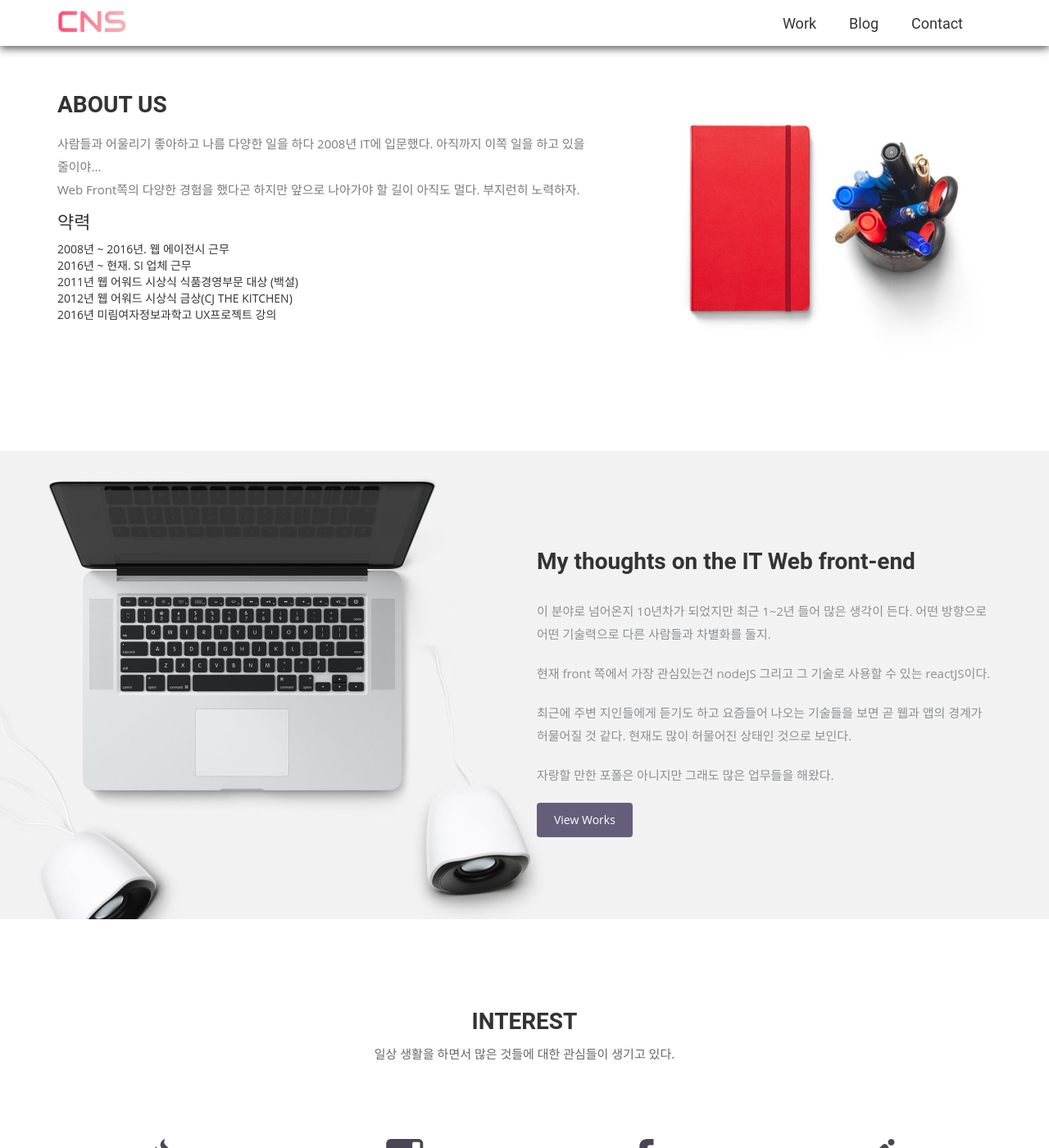
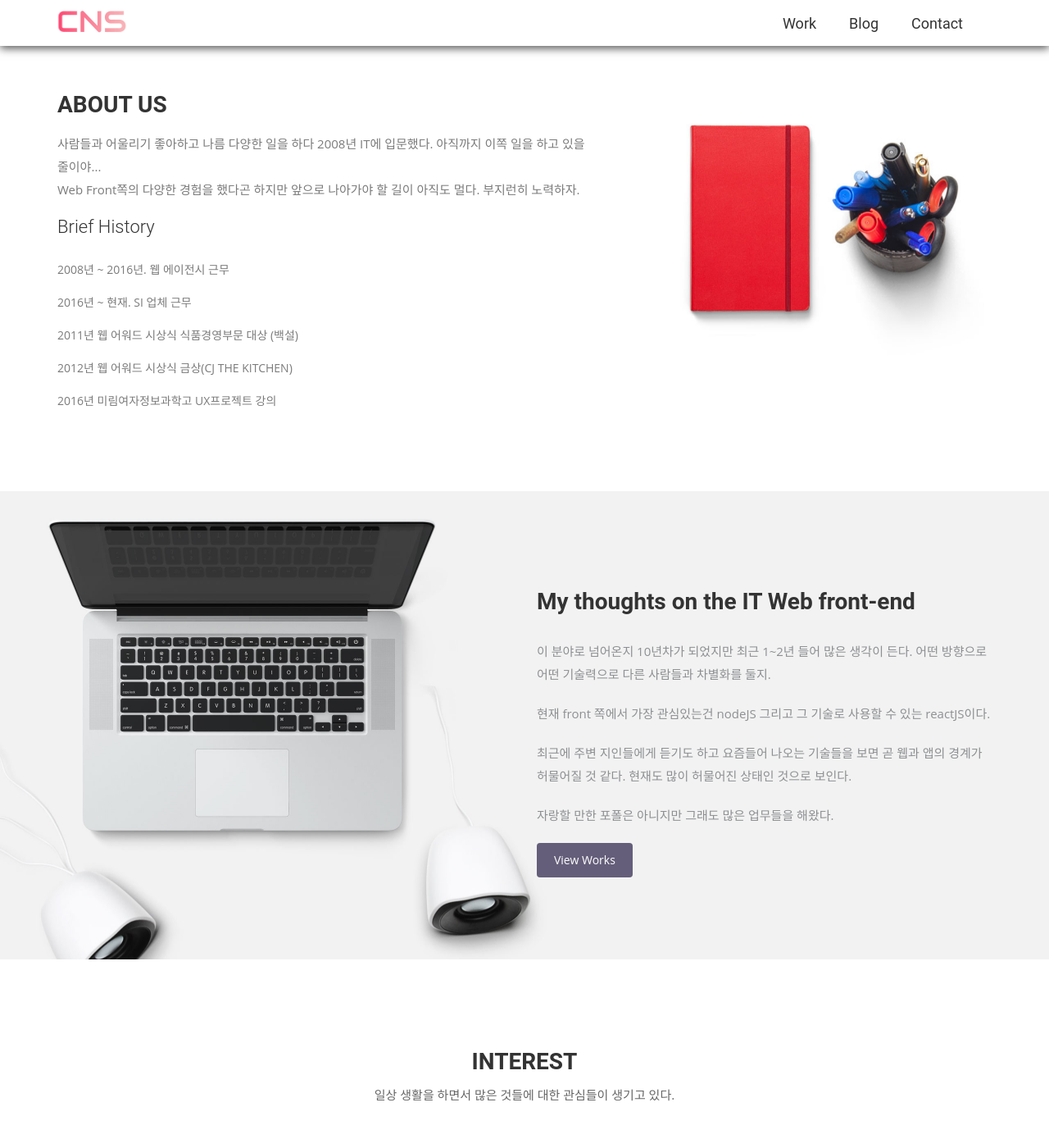
Before and after one commit to ldc84/.github.io, a Jekyll site: the page built from index.html, in a window 1280 px wide and 1400 px high, scrolled down 776 px. Shown: the whole window at 82% size. Built offline with Jekyll 4.4.1, drawn with Linux system fonts in a browser that asks for light colours; some web fonts are replaced.

Commit message:
index modify

```diff
--- a/css/airspace.css
+++ b/css/airspace.css
@@ -206,7 +206,8 @@ header .navbar-default .navbar-nav li a.active {
     margin: 0;
 }
 
-#intro .block p {
+#intro .block p,
+#intro .block li {
     color: #7B7B7B;
     padding-top: 20px;
 }
@@ -224,7 +225,7 @@ header .navbar-default .navbar-nav li a.active {
     padding-top: 20px;
 }
 #intro h3 {
-    margin-top:15px;
+    margin-top:20px;
     font-size:22px;
 }
 
--- a/index.html
+++ b/index.html
@@ -29,7 +29,7 @@ permalink: /
 					<p>
 						사람들과 어울리기 좋아하고 나름 다양한 일을 하다 2008년 IT에 입문했다. 아직까지 이쪽 일을 하고 있을 줄이야... <br> Web Front쪽의 다양한 경험을 했다곤 하지만 앞으로 나아가야 할 길이 아직도 멀다. 부지런히 노력하자.
 					</p>
-					<h3>약력</h3>
+					<h3>Brief History</h3>
 					<ul>
 						<li>2008년 ~ 2016년. 웹 에이전시 근무</li>
 						<li>2016년 ~ 현재. SI 업체 근무</li>
```
